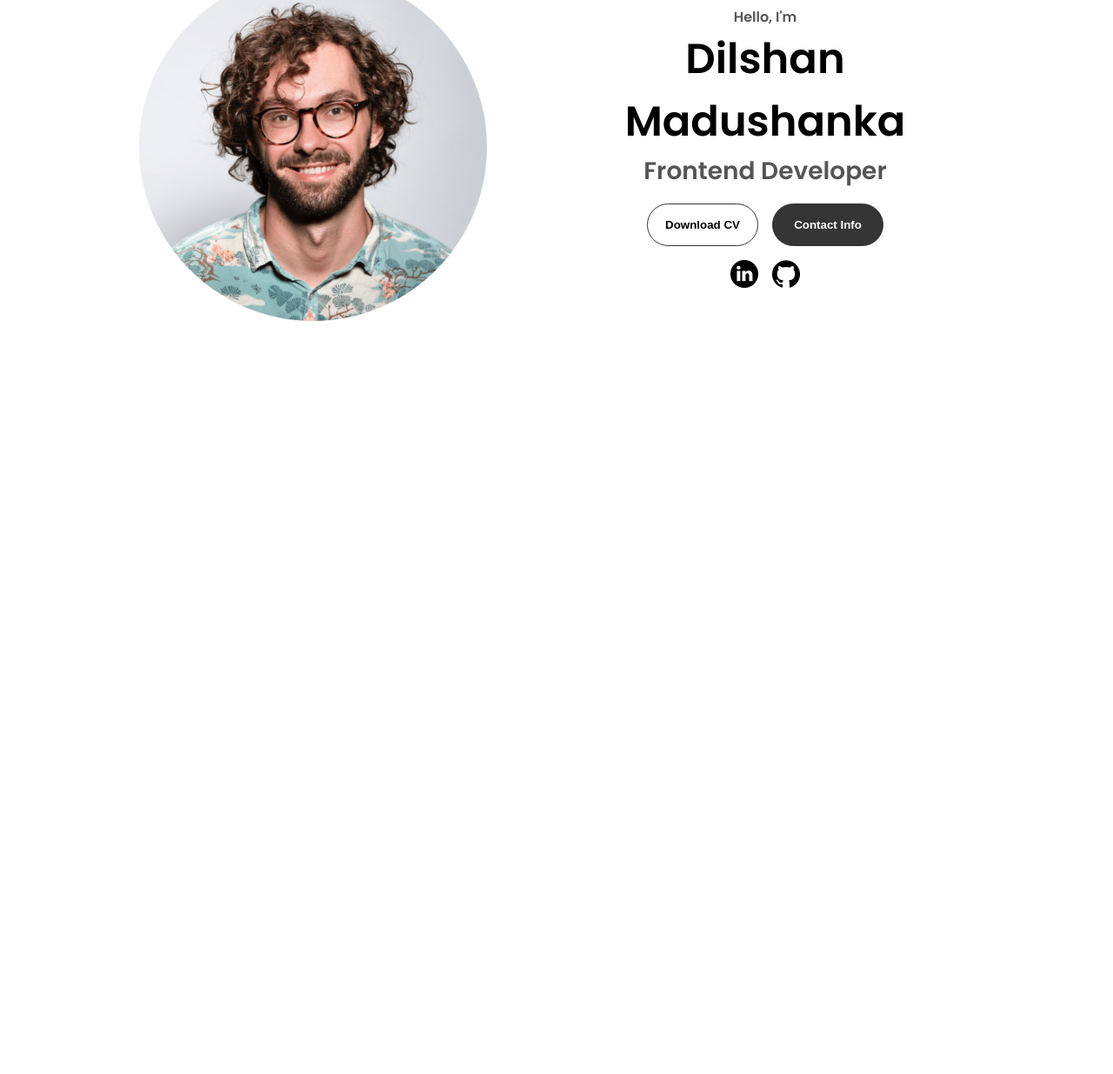
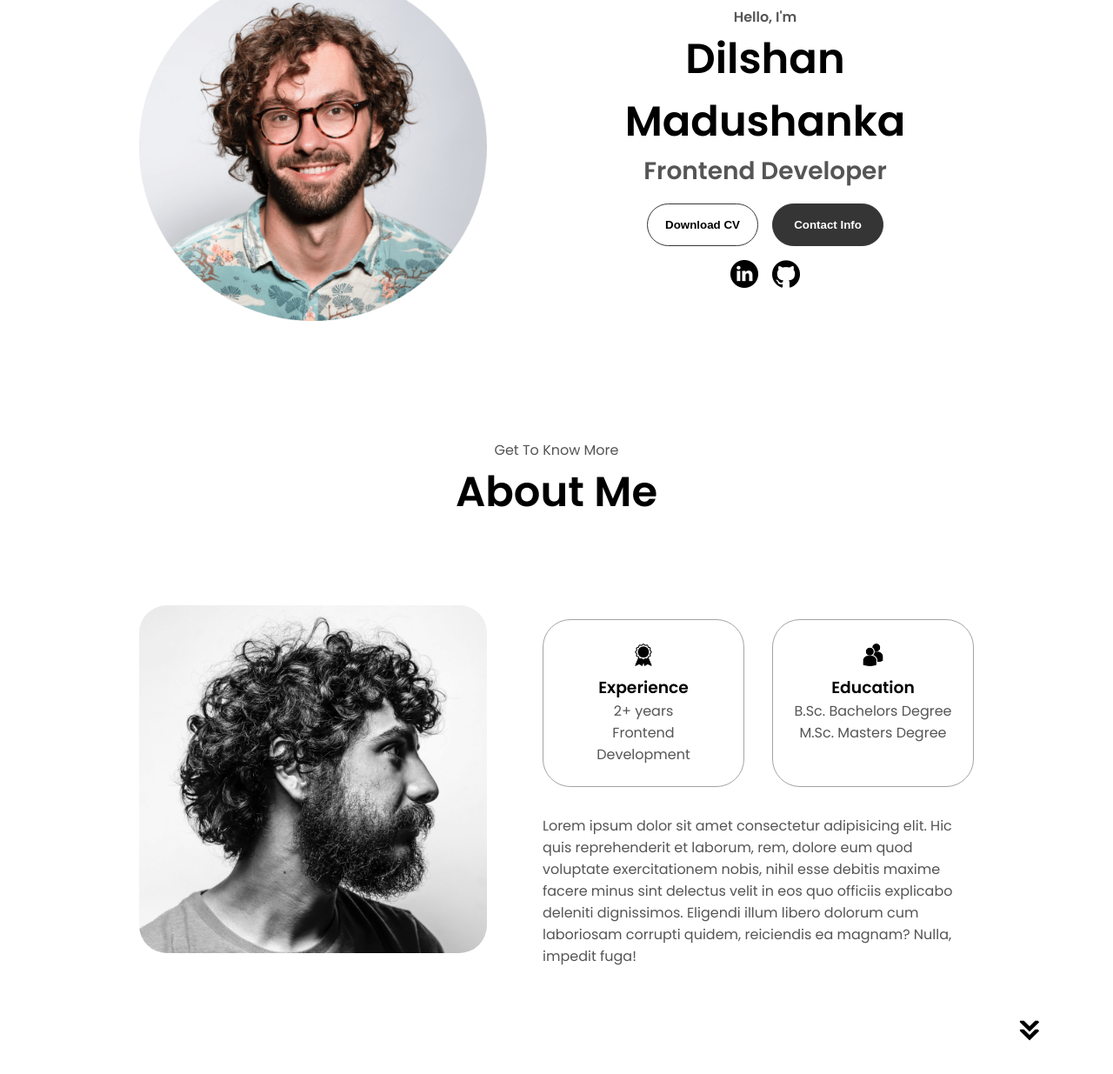
Before and after one commit to IT21185298/portfolio, a plain HTML site: page index.html in a window 1280 px wide. Shown: the part 303-1538 px from the top of the page at 87% size. Before the commit the page ends 800 px from the top, so only its background shows below. Drawn offline with Linux system fonts and the light colour scheme.

Commit message:
second page done

```diff
--- a/index.html
+++ b/index.html
@@ -71,6 +71,57 @@
           </div>
         </div>
       </section>
+      <section id="about">
+        <p class="section__text__p1">Get To Know More</p>
+        <h1 class="title">About Me</h1>
+        <div class="section-container">
+          <div class="section__pic-container">
+            <img
+              src="./assets/about-pic.png"
+              alt="Profile picture"
+              class="about-pic"
+            />
+          </div>
+          <div class="about-details-container">
+            <div class="about-containers">
+              <div class="details-container">
+                <img
+                  src="./assets/experience.png"
+                  alt="Experience icon"
+                  class="icon"
+                />
+                <h3>Experience</h3>
+                <p>2+ years <br />Frontend Development</p>
+              </div>
+              <div class="details-container">
+                <img
+                  src="./assets/education.png"
+                  alt="Education icon"
+                  class="icon"
+                />
+                <h3>Education</h3>
+                <p>B.Sc. Bachelors Degree<br />M.Sc. Masters Degree</p>
+              </div>
+            </div>
+            <div class="text-container">
+              <p>
+                Lorem ipsum dolor sit amet consectetur adipisicing elit. Hic quis
+                reprehenderit et laborum, rem, dolore eum quod voluptate
+                exercitationem nobis, nihil esse debitis maxime facere minus sint
+                delectus velit in eos quo officiis explicabo deleniti dignissimos.
+                Eligendi illum libero dolorum cum laboriosam corrupti quidem,
+                reiciendis ea magnam? Nulla, impedit fuga!
+              </p>
+            </div>
+          </div>
+        </div>
+        <img
+          src="./assets/arrow.png"
+          alt="Arrow icon"
+          class="icon arrow"
+          onclick="location.href='./#experience'"
+        />
+      </section>
     <script src="script.js"></script>
 </body>
 </html>
```
